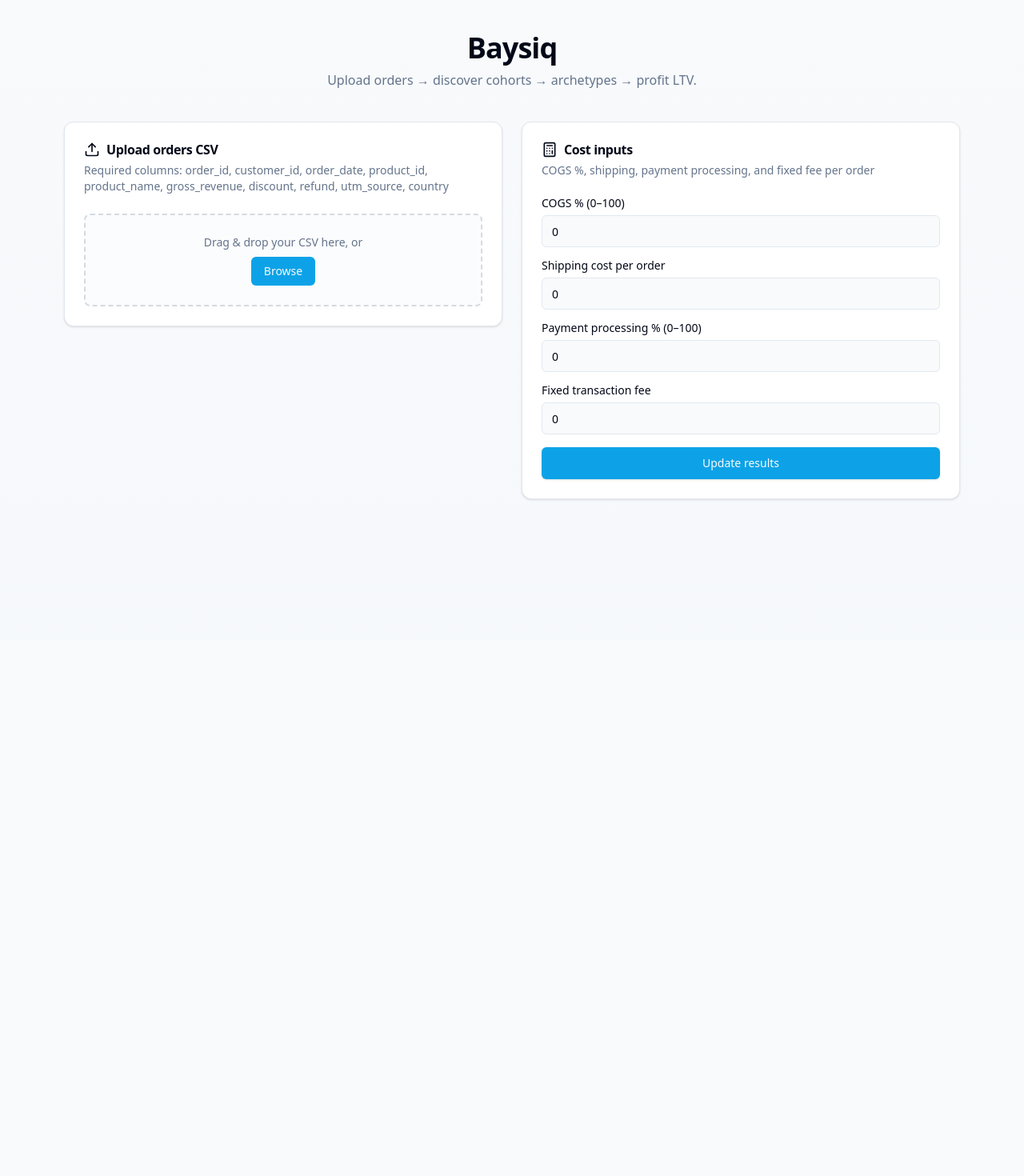
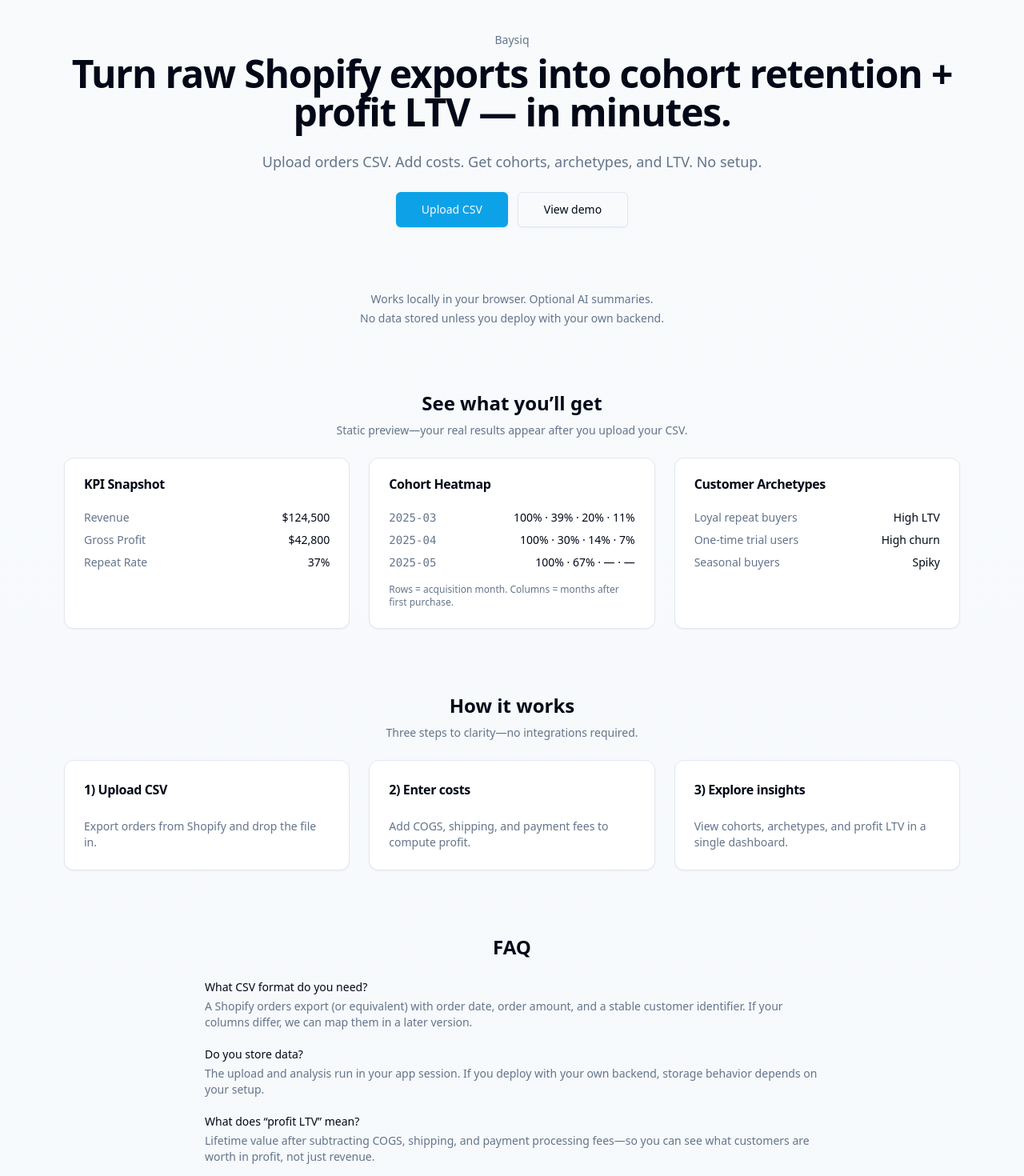
Before and after one commit to Ramanujamkv98/baysiq-web, a Next.js app: page / in a window 1280 px wide. Shown: the top 1470 px of the page at 80% size. Before the commit the page ends 800 px from the top, so only its background shows below. Built offline with nearby package versions, Linux system fonts and the light colour scheme.

Commit message:
Update page.tsx

```diff
--- a/src/app/page.tsx
+++ b/src/app/page.tsx
@@ -6,6 +6,8 @@ import { useToast } from "@/hooks/use-toast";
 import { UploadCard } from "@/components/upload-card";
 import { CostInputsCard } from "@/components/cost-inputs-card";
 import { ResultsCard } from "@/components/results-card";
+import { Button } from "@/components/ui/button";
+import { Card, CardContent, CardHeader, CardTitle } from "@/components/ui/card";
 import type { CostInputs, ComputeResult } from "@/lib/types";
 
 const defaultCosts: CostInputs = {
@@ -21,6 +23,10 @@ export default function Home() {
   const [result, setResult] = useState<ComputeResult | null>(null);
   const [loading, setLoading] = useState(false);
   const { toast } = useToast();
+
+  const scrollToApp = useCallback(() => {
+    document.getElementById("app")?.scrollIntoView({ behavior: "smooth" });
+  }, []);
 
   const updateResults = useCallback(async () => {
     if (!csvText.trim()) {
@@ -62,21 +68,212 @@ export default function Home() {
 
   return (
     <main className="min-h-screen bg-gradient-to-b from-background to-muted/30">
-      <div className="container mx-auto px-4 py-10 max-w-6xl">
-        <motion.header
+      <div className="container mx-auto px-4 py-10 max-w-6xl space-y-20">
+        {/* HERO */}
+        <motion.section
           initial={{ opacity: 0, y: -10 }}
           animate={{ opacity: 1, y: 0 }}
-          className="text-center mb-10"
+          className="text-center space-y-6"
         >
-          <h1 className="text-4xl font-bold tracking-tight text-foreground">
-            Baysiq
+          <div className="space-y-2">
+            <p className="text-sm text-muted-foreground">Baysiq</p>
+            <h1 className="text-4xl md:text-5xl font-semibold tracking-tight text-foreground">
+              Turn raw Shopify exports into cohort retention + profit LTV — in minutes.
             </h1>
-          <p className="text-muted-foreground mt-2">
-            Upload orders → discover cohorts → archetypes → profit LTV.
+          </div>
+
+          <p className="text-lg text-muted-foreground max-w-2xl mx-auto">
+            Upload orders CSV. Add costs. Get cohorts, archetypes, and LTV. No setup.
+          </p>
+
+          <div className="flex flex-col sm:flex-row justify-center gap-3">
+            <Button size="lg" onClick={scrollToApp}>
+              Upload CSV
+            </Button>
+            <Button
+              size="lg"
+              variant="outline"
+              onClick={() => {
+                // simple "demo" action: scroll to preview section
+                document.getElementById("preview")?.scrollIntoView({ behavior: "smooth" });
+              }}
+            >
+              View demo
+            </Button>
+          </div>
+        </motion.section>
+
+        {/* TRUST STRIP */}
+        <section className="text-center text-sm text-muted-foreground space-y-1">
+          <p>Works locally in your browser. Optional AI summaries.</p>
+          <p>No data stored unless you deploy with your own backend.</p>
+        </section>
+
+        {/* PREVIEW */}
+        <section id="preview" className="space-y-6">
+          <div className="text-center space-y-2">
+            <h2 className="text-2xl font-semibold">See what you’ll get</h2>
+            <p className="text-sm text-muted-foreground">
+              Static preview—your real results appear after you upload your CSV.
+            </p>
+          </div>
+
+          <div className="grid md:grid-cols-3 gap-6">
+            <Card className="shadow-sm">
+              <CardHeader>
+                <CardTitle>KPI Snapshot</CardTitle>
+              </CardHeader>
+              <CardContent className="space-y-2 text-sm">
+                <div className="flex justify-between">
+                  <span className="text-muted-foreground">Revenue</span>
+                  <span className="font-medium">$124,500</span>
+                </div>
+                <div className="flex justify-between">
+                  <span className="text-muted-foreground">Gross Profit</span>
+                  <span className="font-medium">$42,800</span>
+                </div>
+                <div className="flex justify-between">
+                  <span className="text-muted-foreground">Repeat Rate</span>
+                  <span className="font-medium">37%</span>
+                </div>
+              </CardContent>
+            </Card>
+
+            <Card className="shadow-sm">
+              <CardHeader>
+                <CardTitle>Cohort Heatmap</CardTitle>
+              </CardHeader>
+              <CardContent className="text-sm">
+                <div className="space-y-2">
+                  <div className="flex items-center justify-between">
+                    <span className="font-mono text-muted-foreground">2025-03</span>
+                    <span className="font-medium">100% · 39% · 20% · 11%</span>
+                  </div>
+                  <div className="flex items-center justify-between">
+                    <span className="font-mono text-muted-foreground">2025-04</span>
+                    <span className="font-medium">100% · 30% · 14% · 7%</span>
+                  </div>
+                  <div className="flex items-center justify-between">
+                    <span className="font-mono text-muted-foreground">2025-05</span>
+                    <span className="font-medium">100% · 67% · — · —</span>
+                  </div>
+                  <p className="text-xs text-muted-foreground pt-2">
+                    Rows = acquisition month. Columns = months after first purchase.
+                  </p>
+                </div>
+              </CardContent>
+            </Card>
+
+            <Card className="shadow-sm">
+              <CardHeader>
+                <CardTitle>Customer Archetypes</CardTitle>
+              </CardHeader>
+              <CardContent className="space-y-2 text-sm">
+                <div className="flex justify-between">
+                  <span className="text-muted-foreground">Loyal repeat buyers</span>
+                  <span className="font-medium">High LTV</span>
+                </div>
+                <div className="flex justify-between">
+                  <span className="text-muted-foreground">One-time trial users</span>
+                  <span className="font-medium">High churn</span>
+                </div>
+                <div className="flex justify-between">
+                  <span className="text-muted-foreground">Seasonal buyers</span>
+                  <span className="font-medium">Spiky</span>
+                </div>
+              </CardContent>
+            </Card>
+          </div>
+        </section>
+
+        {/* HOW IT WORKS */}
+        <section className="space-y-6">
+          <div className="text-center space-y-2">
+            <h2 className="text-2xl font-semibold">How it works</h2>
+            <p className="text-sm text-muted-foreground">
+              Three steps to clarity—no integrations required.
+            </p>
+          </div>
+
+          <div className="grid md:grid-cols-3 gap-6">
+            <Card className="shadow-sm">
+              <CardHeader>
+                <CardTitle className="text-base">1) Upload CSV</CardTitle>
+              </CardHeader>
+              <CardContent className="text-sm text-muted-foreground">
+                Export orders from Shopify and drop the file in.
+              </CardContent>
+            </Card>
+
+            <Card className="shadow-sm">
+              <CardHeader>
+                <CardTitle className="text-base">2) Enter costs</CardTitle>
+              </CardHeader>
+              <CardContent className="text-sm text-muted-foreground">
+                Add COGS, shipping, and payment fees to compute profit.
+              </CardContent>
+            </Card>
+
+            <Card className="shadow-sm">
+              <CardHeader>
+                <CardTitle className="text-base">3) Explore insights</CardTitle>
+              </CardHeader>
+              <CardContent className="text-sm text-muted-foreground">
+                View cohorts, archetypes, and profit LTV in a single dashboard.
+              </CardContent>
+            </Card>
+          </div>
+        </section>
+
+        {/* FAQ */}
+        <section className="space-y-6 max-w-3xl mx-auto">
+          <div className="text-center space-y-2">
+            <h2 className="text-2xl font-semibold">FAQ</h2>
+          </div>
+
+          <div className="space-y-5 text-sm">
+            <div className="space-y-1">
+              <p className="font-medium">What CSV format do you need?</p>
+              <p className="text-muted-foreground">
+                A Shopify orders export (or equivalent) with order date, order amount, and a stable
+                customer identifier. If your columns differ, we can map them in a later version.
+              </p>
+            </div>
+
+            <div className="space-y-1">
+              <p className="font-medium">Do you store data?</p>
+              <p className="text-muted-foreground">
+                The upload and analysis run in your app session. If you deploy with your own backend,
+                storage behavior depends on your setup.
+              </p>
+            </div>
+
+            <div className="space-y-1">
+              <p className="font-medium">What does “profit LTV” mean?</p>
+              <p className="text-muted-foreground">
+                Lifetime value after subtracting COGS, shipping, and payment processing fees—so you
+                can see what customers are worth in profit, not just revenue.
+              </p>
+            </div>
+          </div>
+        </section>
+
+        {/* APP */}
+        <section id="app" className="space-y-8 scroll-mt-24">
+          <motion.header
+            initial={{ opacity: 0, y: -6 }}
+            animate={{ opacity: 1, y: 0 }}
+            className="text-center space-y-2"
+          >
+            <h2 className="text-2xl font-semibold tracking-tight text-foreground">
+              Try it on your CSV
+            </h2>
+            <p className="text-muted-foreground">
+              Upload orders → compute cohorts → archetypes → profit LTV.
             </p>
           </motion.header>
 
-        <div className="grid md:grid-cols-2 gap-6 mb-8">
+          <div className="grid md:grid-cols-2 gap-6">
             <UploadCard csvText={csvText} onCsvChange={setCsvText} />
             <CostInputsCard
               costs={costs}
@@ -87,6 +284,7 @@ export default function Home() {
           </div>
 
           <ResultsCard data={result} loading={loading} />
+        </section>
       </div>
     </main>
   );
```
Lines whose indentation alone changed are shown as unchanged.
